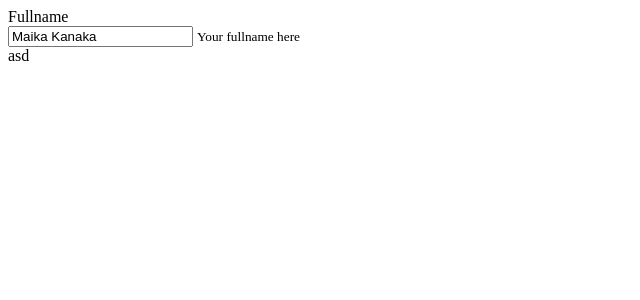
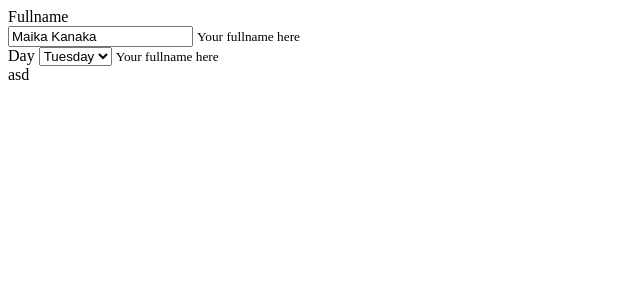
Before and after one commit to maika-kanaka/php-component-ui, a PHP site: page /example.php in a window 1280 px wide. Shown: the top 300 px of the page, without its empty margins (0-640 px from the left). Run offline with PHP 8.4, Linux system fonts and the light colour scheme.

Commit message:
method for generate <select> tag

```diff
--- a/example.php
+++ b/example.php
@@ -15,6 +15,17 @@ $form->input([
     'message_error' => '' // validation message here
 ]);
 
+$options = [
+    ['value' => 'monday', 'label' => 'Monday', 'sub-text' => 'Bad day'],
+    ['value' => 'tuesday', 'label' => 'Tuesday', 'sub-text' => 'Fight ....'],
+];
+$form->dropdown([
+    'label' => 'Day',
+    'name' => 'day',
+    'options' => $options,
+    'value' => 'tuesday'
+]);
+
 use ComponentUI\Alert;
 
 $alert = new Alert();
--- a/src/Form.php
+++ b/src/Form.php
@@ -12,6 +12,9 @@ class Form extends Init
 
     // special for input
     private $type;
+
+    // special for dropdown
+    private $options;
 
     // for view
     private $class = [
@@ -38,9 +41,19 @@ class Form extends Init
         include $this->template_path . "input.php";
     }
 
-    public function dropdown()
+    public function dropdown($param = [])
     {
+        $this->_setDefaultParam($param);
 
+        $this->options = !empty($param['options']) ? $param['options'] : [];
+        if( !empty($param['data_live_search']) && $param['data_live_search'] === True ){
+            $data_live_search = 'data-live-search="true"';
+            $this->class['input'] .= " chosen-select selectpicker";
+        }else{
+            $data_live_search = "";
+        }
+
+        include $this->template_path . "dropdown.php";
     }
 
     private function _setDefaultParam($param = [])
--- /dev/null
+++ b/src/bootstrap/4.3/dropdown-select.php
@@ -0,0 +1,15 @@
+<select <?php echo $data_live_search; ?> class="form-control <?php echo $this->class['input']; ?>" name="<?php echo $this->name; ?>" <?php echo $this->attr_plus; ?>>
+  <?php
+    foreach ($this->options as $key => $value):
+      $checked = ($value['value'] == $this->value) ? 'selected' : '';
+      $attr_sub_text = !empty($value['sub-text']) ? "data-subtext='". $value['sub-text'] ."'" : '';
+  ?>
+
+      <option <?php echo $attr_sub_text; ?> value="<?php echo $value['value']; ?>" <?php echo $checked ?>>
+        <?php echo $value['label']; ?>
+      </option>
+
+  <?php
+    endforeach;
+  ?>
+</select>
--- /dev/null
+++ b/src/bootstrap/4.3/dropdown.php
@@ -0,0 +1,28 @@
+<?php if($this->view_type == ''): ?>
+
+<div class="form-group">
+  <label> <?php echo $this->label; ?> </label>
+
+  <?php include $this->template_path . 'dropdown-select.php'; ?>
+
+  <?php $this->_elmDescription(); ?>
+
+  <?php $this->_elmMsgError(); ?>
+</div>
+
+<?php elseif($this->view_type == 'horizontal'): ?>
+
+<div class="form-group">
+  <div class="row">
+    <label for="inputTitle" class="col-sm-4 col-form-label"> <?php echo $this->label; ?> </label>
+    <div class="col-sm-8">
+      <?php include $this->template_path . 'dropdown-select.php'; ?>
+
+      <?php $this->_elmDescription(); ?>
+
+      <?php $this->_elmMsgError(); ?>
+    </div>
+  </div>
+</div>
+
+<?php endif; ?>
```
